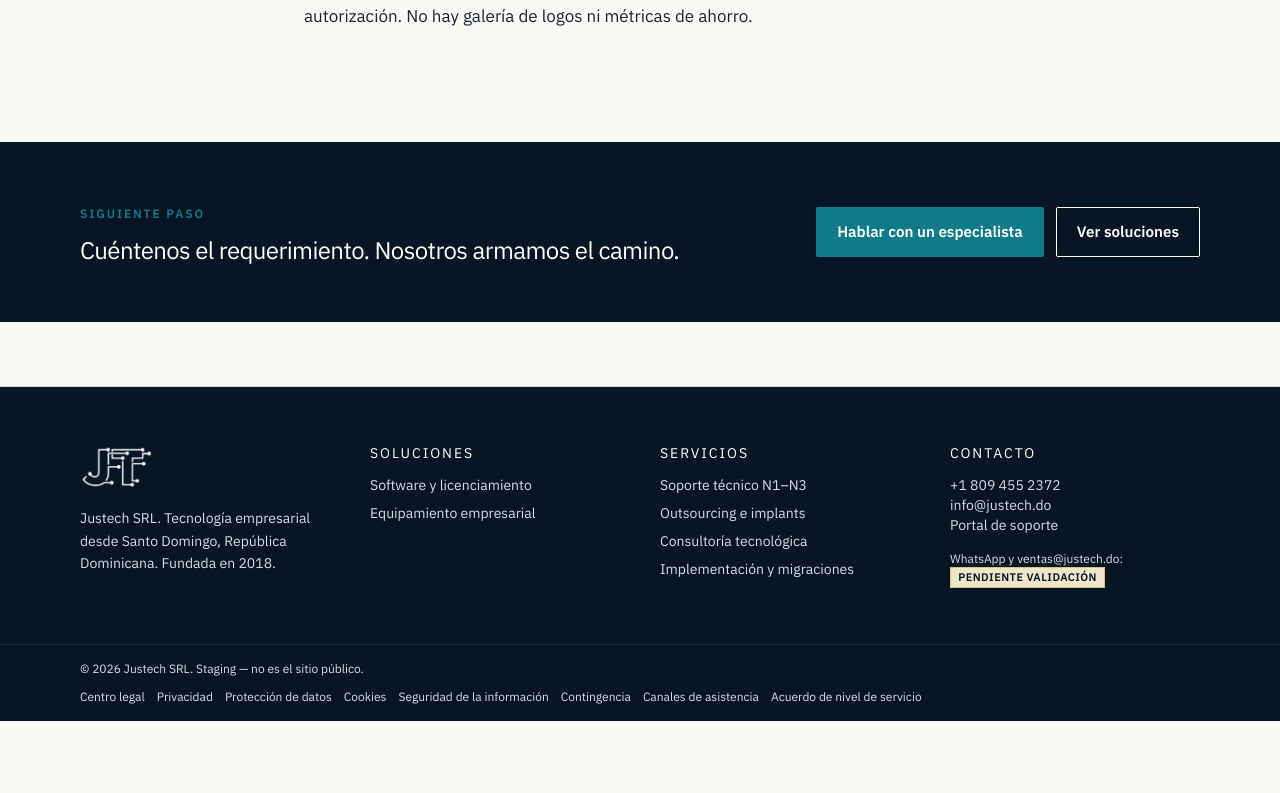
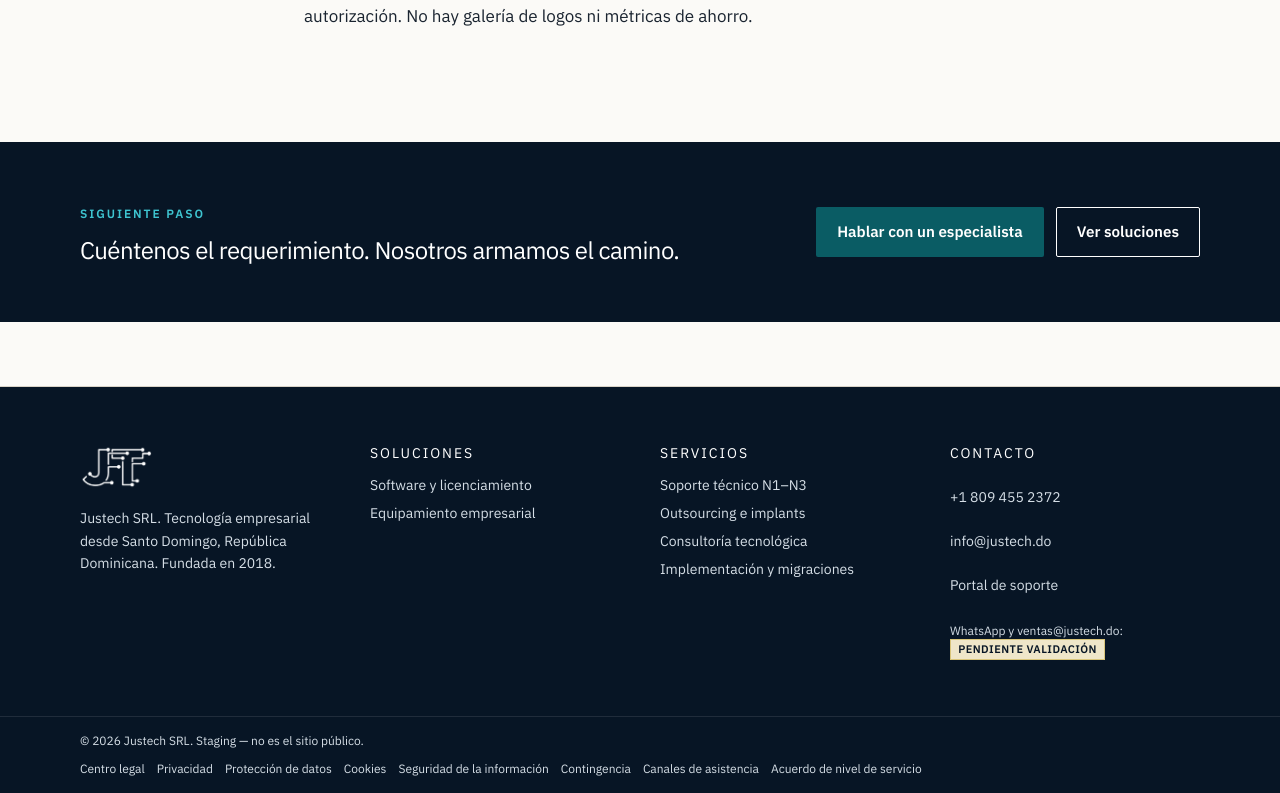
Before and after one commit to faustosantana/website-justech, a Next.js app in the folder site/: page /casos in a window 1280 px wide. Shown: the part 501-1294 px from the top of the page. Before the commit the page ends 1222 px from the top, so only its background shows below. Built offline with nearby package versions, Linux system fonts and the light colour scheme; no server answers.

Commit message:
Corregir contraste AA y documentar Lighthouse de staging
Teal más oscuro sobre papel, eyebrows claros sobre navy, y
objetivos táctiles en el pie. SEO < 1 por noindex intencional.

Co-authored-by: faustosantana <faustosantana@users.noreply.github.com>

```diff
--- a/site/src/app/globals.css
+++ b/site/src/app/globals.css
@@ -8,7 +8,7 @@
   --paper: #f6f3ec;
   --foam: #fbfaf7;
   --line: #d9d3c7;
-  --teal: #0e7c88;
+  --teal: #0a5c64;
   --teal-bright: #3ec4d0;
   --danger: #8b1e2d;
   --focus: #0e7c88;
@@ -92,6 +92,11 @@ body {
   color: var(--teal);
 }
 
+.bg-navy .eyebrow,
+.page-hero .eyebrow {
+  color: var(--teal-bright);
+}
+
 .pending-flag {
   display: inline-flex;
   align-items: center;
@@ -127,7 +132,7 @@ body {
 }
 
 .btn-primary:hover {
-  background: #0b6a74;
+  background: #084850;
 }
 
 .btn-ghost {
--- a/site/src/components/Footer.tsx
+++ b/site/src/components/Footer.tsx
@@ -57,15 +57,15 @@ export function Footer() {
             Contacto
           </h2>
           <p className="m-0 text-sm">
-            <a className="text-inherit" href={`tel:${company.phoneTel}`}>
+            <a className="inline-flex min-h-11 items-center text-inherit" href={`tel:${company.phoneTel}`}>
               {company.phoneDisplay}
             </a>
             <br />
-            <a className="text-inherit" href={`mailto:${company.email}`}>
+            <a className="inline-flex min-h-11 items-center text-inherit" href={`mailto:${company.email}`}>
               {company.email}
             </a>
             <br />
-            <a className="text-inherit" href={company.supportUrl}>
+            <a className="inline-flex min-h-11 items-center text-inherit" href={company.supportUrl}>
               Portal de soporte
             </a>
           </p>
```
Also changed, not shown: 4 other files (tests, documents, lock files or other folders).
